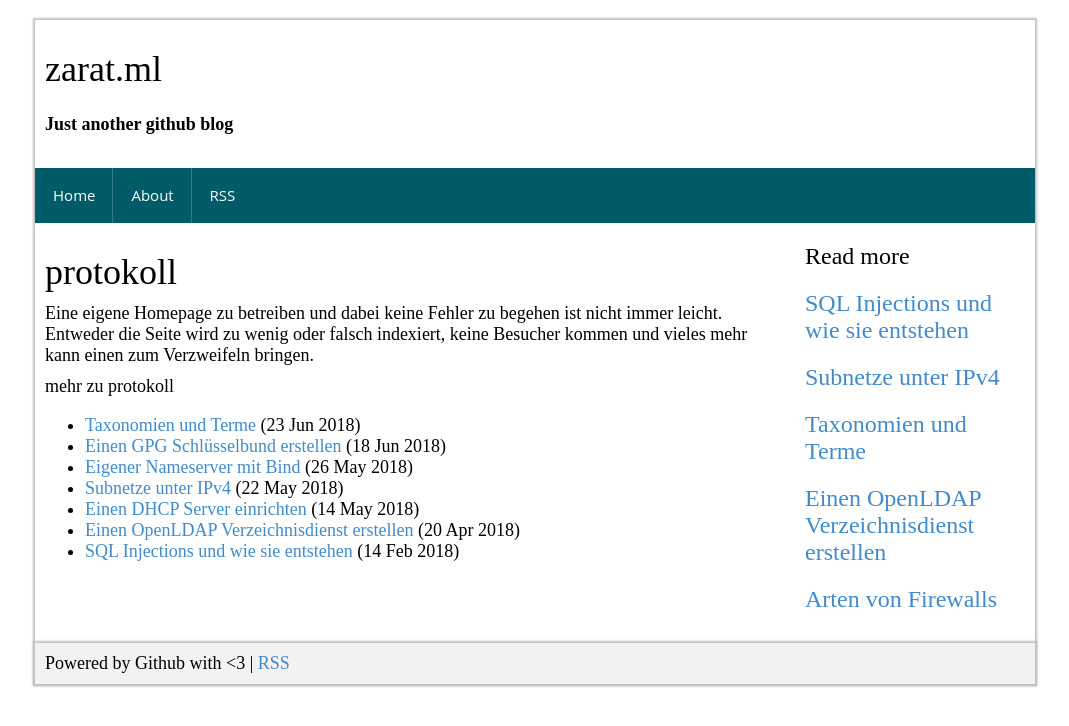
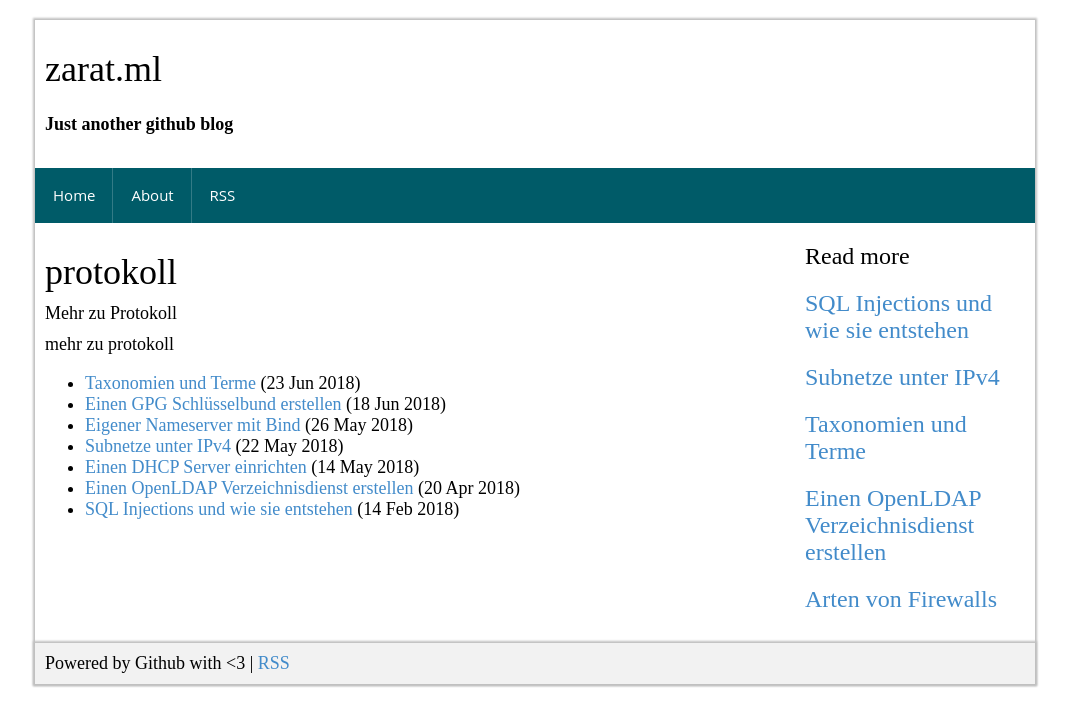
Before and after one commit to mbrain/zarat.github.io, a Jekyll site: the page built from tag/protokoll.markdown, in a window 1280 px wide. Shown: the top 726 px of the page, without its empty margins (105-1174 px from the left). Built offline with Jekyll 4.4.1, drawn with Linux system fonts in a browser that asks for light colours.

Commit message:
Update protokoll.markdown

```diff
--- a/tag/protokoll.markdown
+++ b/tag/protokoll.markdown
@@ -3,4 +3,4 @@ layout: tagpage
 title: "Tag: Protokoll"
 tag: protokoll
 ---
-Eine eigene Homepage zu betreiben und dabei keine Fehler zu begehen ist nicht immer leicht. Entweder die Seite wird zu wenig oder falsch indexiert, keine Besucher kommen und vieles mehr kann einen zum Verzweifeln bringen.
+Mehr zu Protokoll
```
